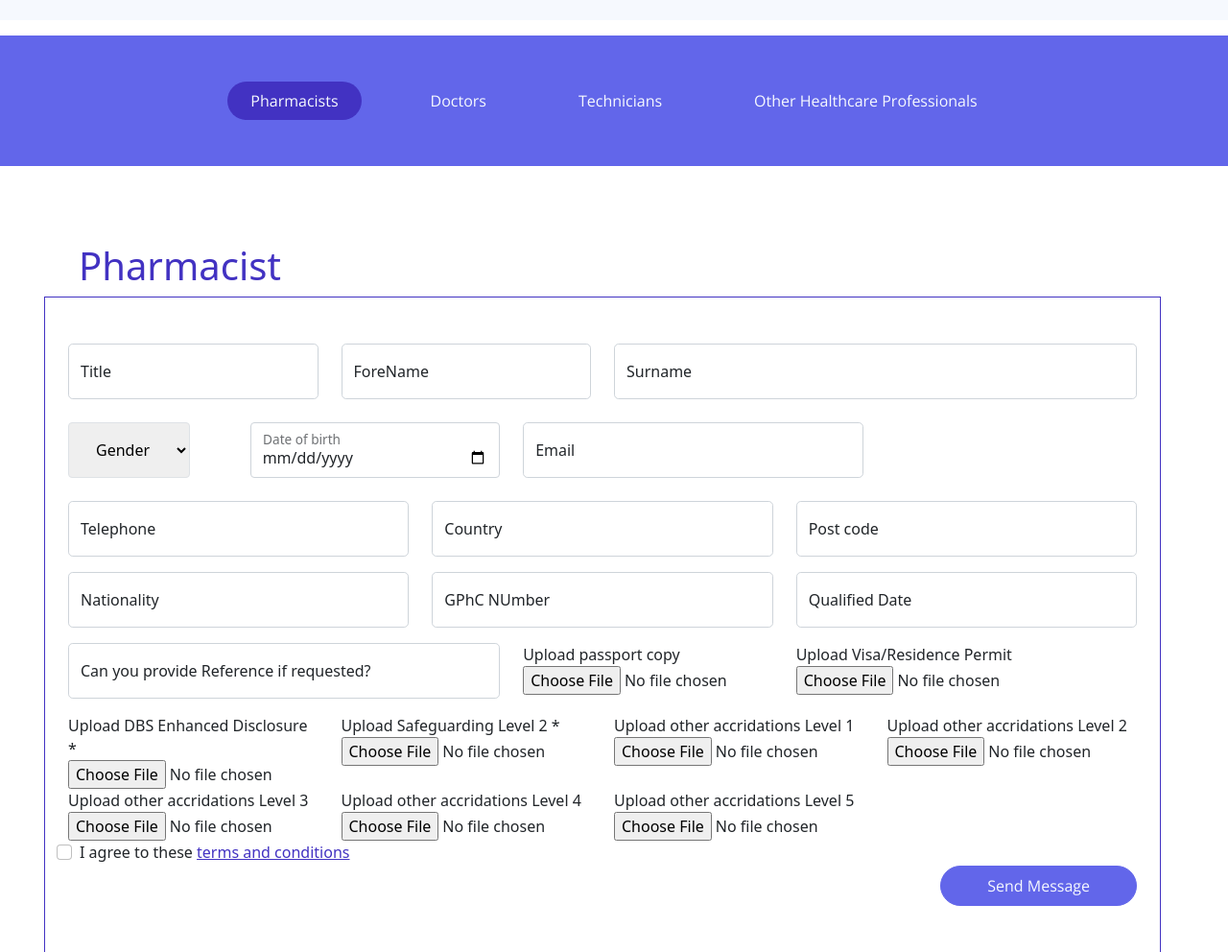
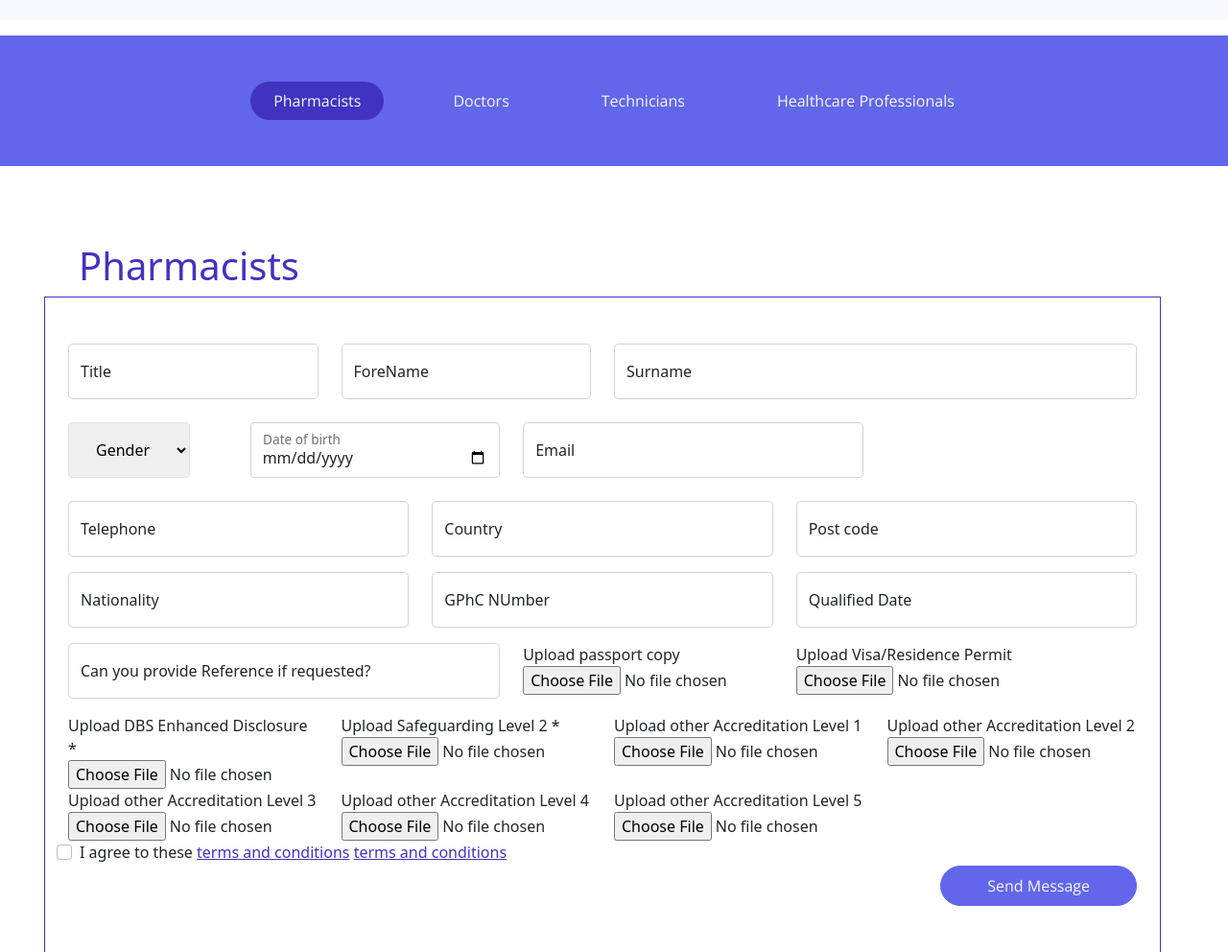
Before and after one commit to Zak-aden1/optimumway, a plain HTML site: page register.html in a window 1280 px wide. Shown: the part 427-1419 px from the top of the page at 96% size. Drawn offline with nearby package versions, Linux system fonts and the light colour scheme.

Commit message:
word fixes

```diff
--- a/register.html
+++ b/register.html
@@ -101,9 +101,8 @@ https://templatemo.com/tm-561-purple-buzz
                             <a class="tab nav-link btn-outline-primary rounded-pill text-light px-4 light-300" href="#!" data-content=".tech">Technicians</a>
                         </li>
                         <li class="nav-item mx-lg-4">
-                            <a class="tab nav-link btn-outline-primary rounded-pill text-light px-4 light-300" href="#!" data-content=".other">Other Healthcare Professionals</a>
-                        </li>
-                    </ul>
+                            <a class="tab nav-link btn-outline-primary rounded-pill text-light px-4 light-300" href="#!" data-content=".other">Healthcare Professionals</a>
+
                 </div>
             </div>
 
@@ -114,10 +113,12 @@ https://templatemo.com/tm-561-purple-buzz
     <section class="container py-5">
         <div class="row gx-5 gx-sm-3 gx-lg-5 gy-lg-5 gy-3 pb-3">
 
-        <h1 class="col-12 col-xl-8 h2 text-left text-primary pt-3 pharma show">Pharmacist</h1>
+        <h1 class="col-12 col-xl-8 h2 text-left text-primary pt-3 pharma show">Pharmacists</h1>
         <h1 class="col-12 col-xl-8 h2 text-left text-primary pt-3 doctors">Doctors</h1>
         <h1 class="col-12 col-xl-8 h2 text-left text-primary pt-3 tech">Technicians</h1>
-        <h1 class="col-12 col-xl-8 h2 text-left text-primary pt-3 other">Other healthcare proffesionals</h1>
+        <h1 class="col-12 col-xl-8 h2 text-left text-primary pt-3 other">Other Healthcare Professionals</h1>
+
+
         <!-- <h2 class="col-12 col-xl-8 h4 text-left regular-400">Elit, sed do eiusmod tempor </h2> -->
         <!-- <p class="col-12 col-xl-8 text-left text-muted pb-5 light-300">
             Incididunt ut labore et dolore magna aliqua. Quis ipsum suspendisse ultrices
@@ -333,7 +334,7 @@ https://templatemo.com/tm-561-purple-buzz
                         <div class="form-floating mb-3">
                             <!-- <textarea class="form-control light-300" rows="8" placeholder="Message" id="floatingtextarea"></textarea> -->
                             <input type="text" class="form-control form-control-lg light-300" id="gmc" name="gmc" placeholder="gmc">
-                            <label for="">Healthcare regulatory body <span class="text-red-600">*</span></label>
+                            <label for="">Healthcare Regulatory Body  <span class="text-red-600">*</span></label>
                        </div>
                    </div>
 
@@ -341,10 +342,13 @@ https://templatemo.com/tm-561-purple-buzz
                     <div class="form-floating mb-3">
                         <!-- <textarea class="form-control light-300" rows="8" placeholder="Message" id="floatingtextarea"></textarea> -->
                         <input type="number" class="form-control form-control-lg light-300" id="gmc" name="gmc" placeholder="gmc">
-                        <label for="">Healthcare regulatory number (if appropriate) <span class="text-red-600">*</span></label>
+                        <label for="">Healthcare Regulatory Body Number (if appropriate) <span class="text-red-600">*</span></label>
                    </div>
                </div>
+
                     <!-- End OTHER -->
+
+
 
                     <div class="col-lg-4 doctors">
                         <select name="specialty"  class="block appearance-none w-full bg-gray-200 border border-gray-200 text-gray-700 py-3 px-4 pr-10 rounded leading-tight focus:outline-none focus:bg-white focus:border-gray-500" >
@@ -410,27 +414,27 @@ https://templatemo.com/tm-561-purple-buzz
                     <!-- END doctor -->
 
                     <div class="col-lg-3 ">
-                        <label for="">Upload other accridations Level 1</label>
+                        <label for="">Upload other Accreditation Level 1</label>
                         <input type="file">
                     </div>
 
                     <div class="col-lg-3 ">
-                        <label for="">Upload other accridations Level 2</label>
+                        <label for="">Upload other Accreditation Level 2</label>
                         <input type="file">
                     </div>
 
                     <div class="col-lg-3 ">
-                        <label for="">Upload other accridations Level 3</label>
+                        <label for="">Upload other Accreditation Level 3</label>
                         <input type="file" >
                     </div>
 
                     <div class="col-lg-3 ">
-                        <label for="">Upload other accridations Level 4</label>
+                        <label for="">Upload other Accreditation Level 4</label>
                         <input type="file" >
                     </div>
 
                     <div class="col-lg-3 ">
-                        <label for="">Upload other accridations Level 5</label>
+                        <label for="">Upload other Accreditation Level 5</label>
                         <input type="file" >
                     </div>
 
@@ -441,9 +445,12 @@ https://templatemo.com/tm-561-purple-buzz
                            <a target="_blank" href="https://docs.google.com/document/d/1uH-KAChWZ-79PBrON9ZzaMMAuLbsX1WeVK8crldg3I0/edit" class="link-primary pharma show">terms and conditions</a>
                            <a target="_blank" href="https://docs.google.com/document/d/1xCbZrOClcbVzXV57xIe5OU3DC3IXtoacGc6wEytnDpM/edit" class="link-primary doctors">terms and conditions</a>
                            <a target="_blank" href="https://docs.google.com/document/d/1OB-PFxhNJtYEHu9snwFlnTElodrPYglLZvEZvmbdmP0/edit" class="link-primary tech">terms and conditions</a>
-                           <a target="_blank" href="https://docs.google.com/document/d/1TnbJC39a5Di-SL_Ia59WY_hfYfOrf6mjeD5rHLOXUQI/edit" class="link-primary other">terms and conditions</a>
+                           <a target="_blank" href="https://docs.google.com/document/d/1jK5-IMS61CpYkNGcv2hH2PAvCBBf06Hp/edit" class="link-primary other">terms and conditions</a>
+                           <a target="_blank" href="https://docs.google.com/document/d/1TnbJC39a5Di-SL_Ia59WY_hfYfOrf6mjeD5rHLOXUQI/edit" class="link-primary clients">terms and conditions</a>
                         </label>
                     </div>
+
+
 
 
                     <div class="col-md-12 col-12 m-auto text-end">
@@ -536,7 +543,7 @@ https://templatemo.com/tm-561-purple-buzz
                             <i class='bx-fw bx bx-phone bx-xs'></i><a class="text-decoration-none text-light py-1" href="tel:010-020-0340">01216678646</a>
                         </li>
                         <li class="pb-2">
-                            <i class='bx-fw bx bx-mail-send bx-xs'></i><a class="text-decoration-none text-light py-1" href="mailto:info@company.com">owagencies@gmail.com</a>
+                            <i class='bx-fw bx bx-mail-send bx-xs'></i><a class="text-decoration-none text-light py-1" href="mailto:info@company.com">info@optimumway.co.uk</a>
                         </li>
                     </ul>
                 </div>
```
Also changed, not shown: about.html (+2 -2 lines), index.html (+2 -2 lines).
